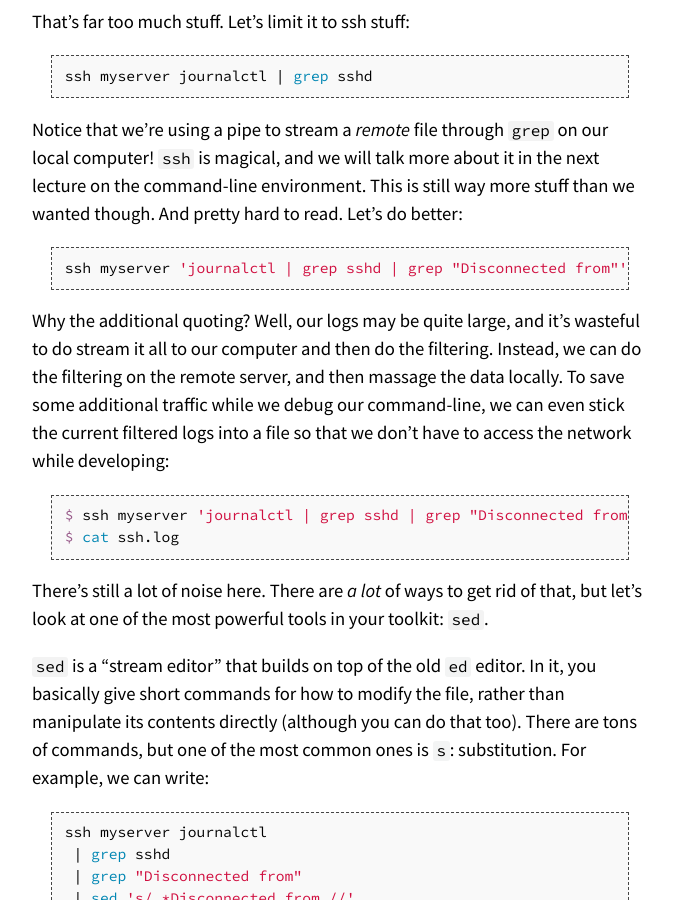
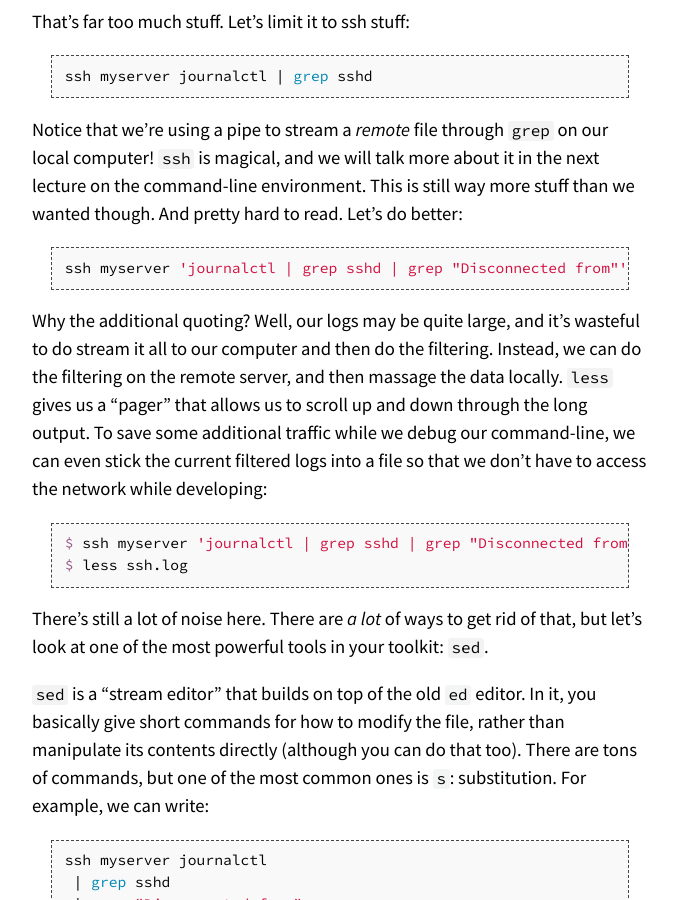
Before and after one commit to missing-semester-cn/missing-semester-cn.github.io, a Jekyll site: the page built from data-wrangling.md, in a window 1280 px wide and 900 px high, scrolled down 888 px. Shown: the whole window, without its empty margins (300-977 px from the left). Built offline with Jekyll 4.4.1, drawn with Linux system fonts in a browser that asks for light colours; some of the changed text lies outside the part shown.

Commit message:
jjgo comments

````diff
--- a/data-wrangling.md
+++ b/data-wrangling.md
@@ -48,19 +48,21 @@ more stuff than we wanted though. And pretty hard to read. Let's do
 better:
 
 ```bash
-ssh myserver 'journalctl | grep sshd | grep "Disconnected from"'
+ssh myserver 'journalctl | grep sshd | grep "Disconnected from"' | less
 ```
 
 Why the additional quoting? Well, our logs may be quite large, and it's
 wasteful to do stream it all to our computer and then do the filtering.
 Instead, we can do the filtering on the remote server, and then massage
-the data locally. To save some additional traffic while we debug our
-command-line, we can even stick the current filtered logs into a file so
-that we don't have to access the network while developing:
+the data locally. `less` gives us a "pager" that allows us to scroll up
+and down through the long output. To save some additional traffic while
+we debug our command-line, we can even stick the current filtered logs
+into a file so that we don't have to access the network while
+developing:
 
 ```console
 $ ssh myserver 'journalctl | grep sshd | grep "Disconnected from"' > ssh.log
-$ cat ssh.log
+$ less ssh.log
 ```
 
 There's still a lot of noise here. There are _a lot_ of ways to get rid
@@ -159,7 +161,7 @@ two prefixes in the logs). Then we're matching on any string of
 characters where the username is. Then we're matching on any single word
 (`[^ ]+`; any non-empty sequence of non-space characters). Then the word
 "port" followed by a sequence of digits. Then possibly the suffix
-` [preauth]`, and then the end of the line.
+`[preauth]`, and then the end of the line.
 
 Notice that with this technique, as username of "Disconnected from"
 won't confuse us any more. Can you see why?
@@ -305,11 +307,13 @@ leave that as an exercise to the reader.
 
 ## Analyzing data
 
-You can do math!
+You can do math! For example, add the numbers on each line together:
 
 ```bash
  | paste -sd+ | bc -l
 ```
+
+Or produce more elaborate expressions:
 
 ```bash
 echo "2*($(data | paste -sd+))" | bc -l
````
Also changed, not shown: other parts of data-wrangling.md (+2 -2 lines).
